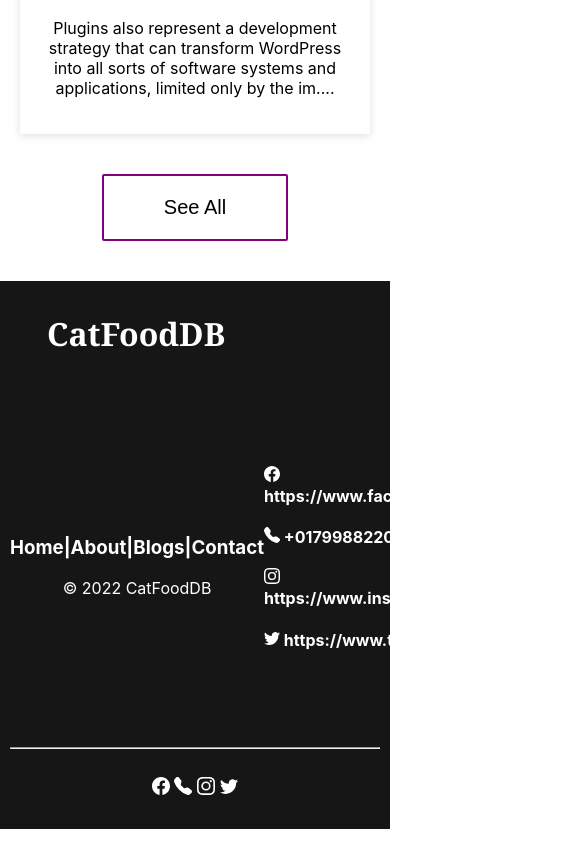
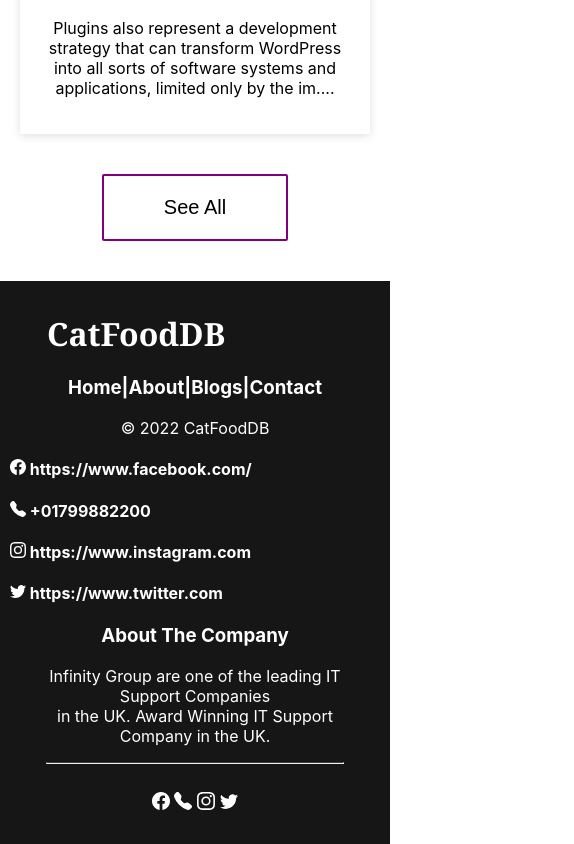
Before and after one commit to hiramonnahareva/product-analysis-website, a React (Create React App) app: page / in a window 390 px wide. Shown: the part 2285-3129 px from the top of the page, 574 px wide, since content can reach past the window. Built offline with nearby package versions, Linux system fonts and the light colour scheme.

Commit message:
responsive footer

```diff
--- a/src/Component/Footer/Footer.css
+++ b/src/Component/Footer/Footer.css
@@ -22,6 +22,10 @@
 .contact {
     text-align: justify;
 }
+hr {
+    width: 80%;
+    border-top: 1px solid rgb(62, 62, 62);
+}
 .icon {
     padding: 20px 0px;
 }
@@ -36,3 +40,15 @@
    font-size: 20px;
 
 }
+@media only screen and (max-width: 600px) {
+    .footer-info {
+        display: block;
+        justify-content: space-around;
+        align-items: center;
+        padding: 0 , 20px;
+    }
+    .footer-info p {
+        padding: 0px 20px;
+        text-align: center;
+    }
+    }
```
